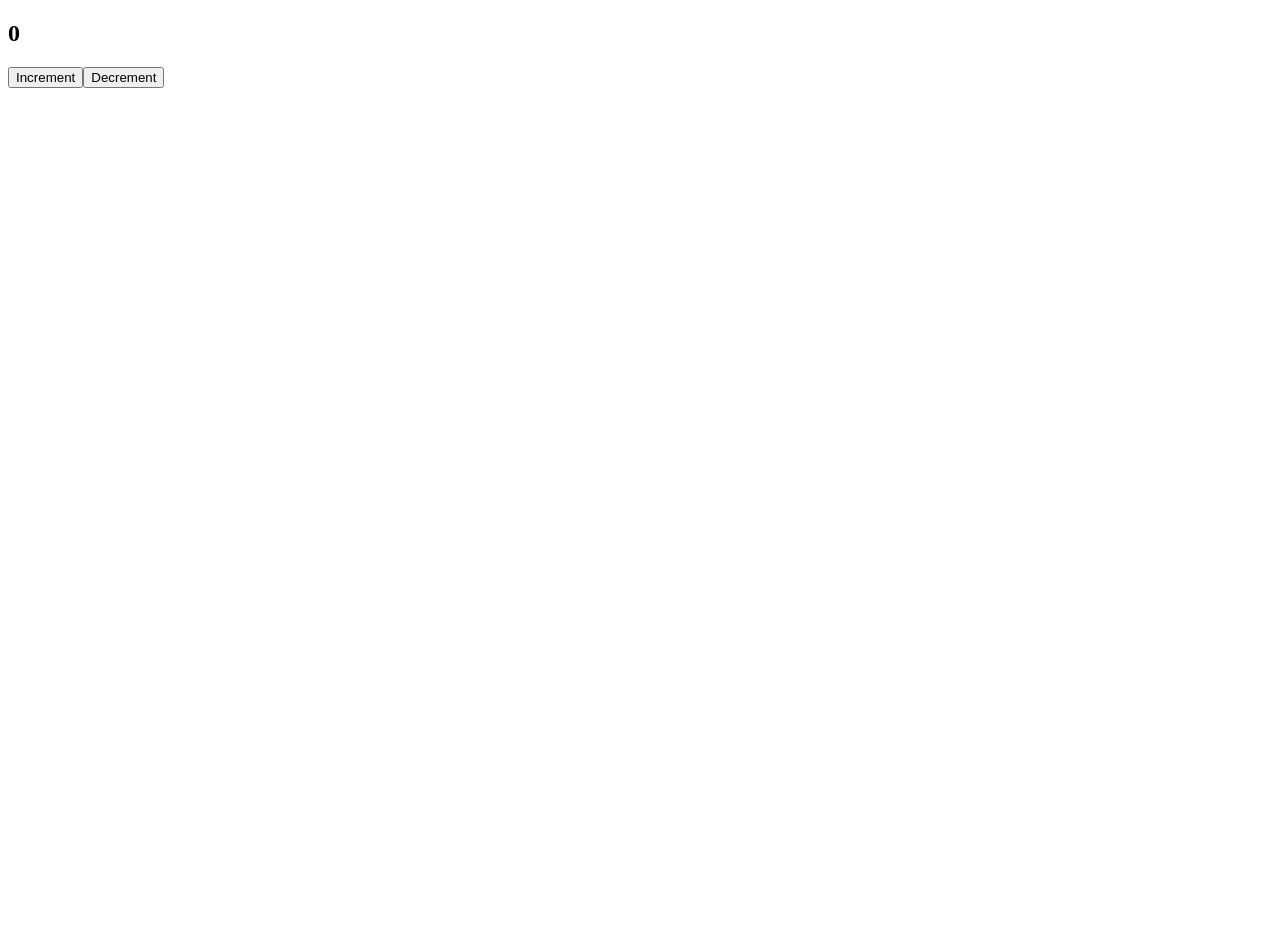
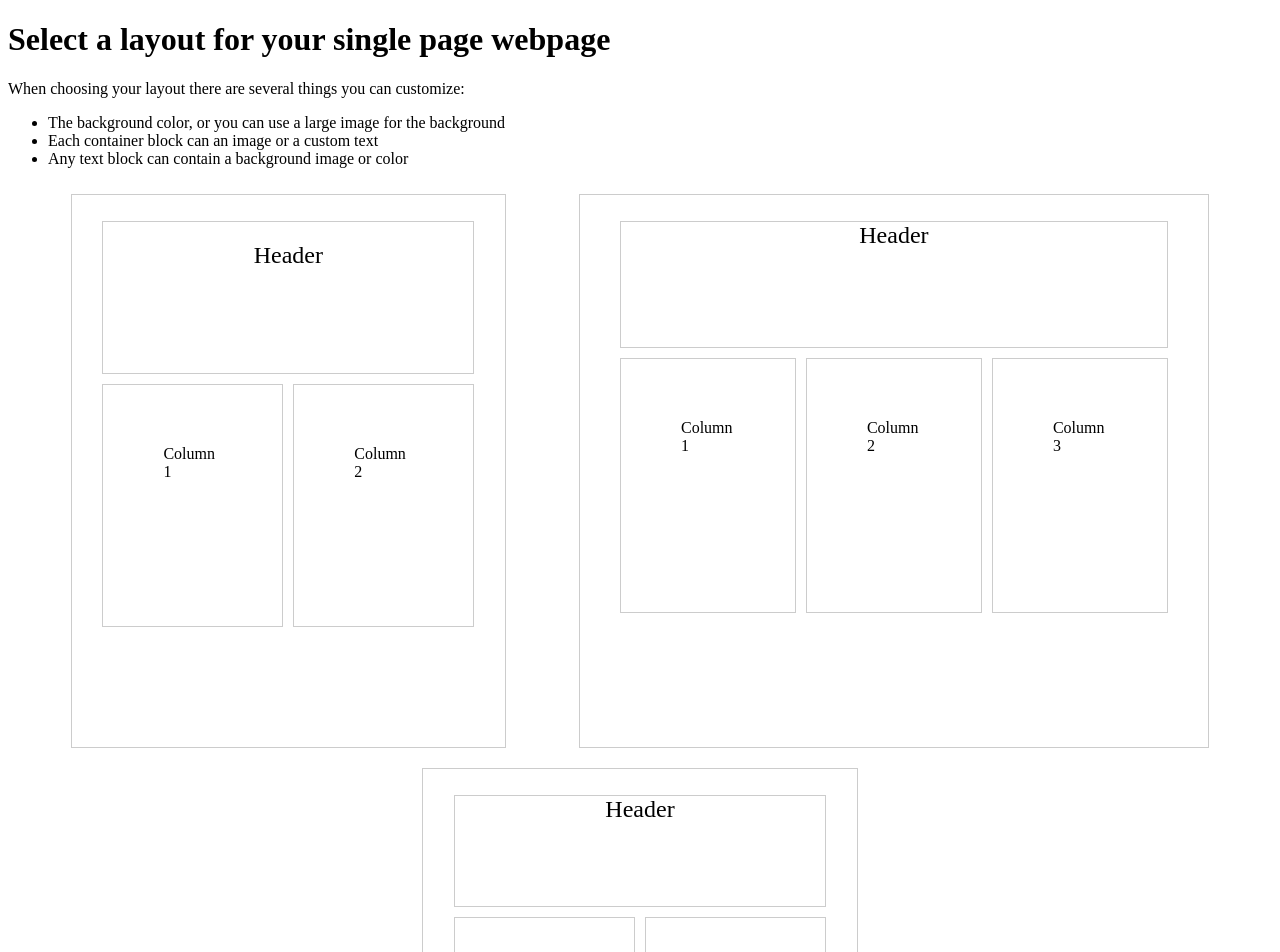
Before and after one commit to braddonako/react-MSPaper, a React (Create React App) app in the folder media-fly-proj/mediafly/: page / in a window 1280 px wide. Shown: the top 952 px of the page. Before the commit the page ends 800 px from the top, so only its background shows below. Built offline with nearby package versions, Linux system fonts and the light colour scheme.

Commit message:
Screen is adaptable

```diff
--- a/media-fly-proj/mediafly/src/App.tsx
+++ b/media-fly-proj/mediafly/src/App.tsx
@@ -1,11 +1,12 @@
 import React from 'react';
-import Counter from './components/Counter';
+import SelectLayout from './components/SelectLayout';
+
 
 function App() {
   return (
-    <div className="App">
-      <header className="App-header">
-        <Counter />
+    <div>
+      <header>
+        <SelectLayout />
       </header>
     </div>
   );
--- /dev/null
+++ b/media-fly-proj/mediafly/src/components/SelectLayout.tsx
@@ -0,0 +1,26 @@
+import LayoutOne from "./layouts/LayoutOne";
+import LayoutThree from "./layouts/LayoutThree";
+import LayoutTwo from "./layouts/LayoutTwo";
+import '../styles.css';
+
+
+
+const SelectLayout = () => {
+    return <div>
+        <h1>Select a layout for your single page webpage</h1>
+
+        <p>When choosing your layout there are several things you can customize:</p>
+        <ul>
+            <li>The background color, or you can use a large image for the background</li>
+            <li>Each container block can an image or a custom text</li>
+            <li>Any text block can contain a background image or color</li>
+        </ul>
+        <div className="selectLayoutDiv">
+            <LayoutOne />
+            <LayoutTwo />
+            <LayoutThree />
+        </div>
+    </div>
+};
+
+export default SelectLayout;
--- /dev/null
+++ b/media-fly-proj/mediafly/src/components/layouts/LayoutOne.tsx
@@ -0,0 +1,34 @@
+import SelectLayoutContainer from './selectLayoutContainer';
+import '../../styles.css';
+
+
+const LayoutOne = () => {
+    return <div>
+        <SelectLayoutContainer><Grid /></SelectLayoutContainer>
+    </div>
+};
+
+
+
+const Grid = () => (
+
+
+    <div className="SelectContainer">
+        {/* Header */}
+        <div style={{ gridRow: '1', gridColumn: '1 / span 2', border: '1px solid #ccc', textAlign: 'center', fontSize: '24px', padding: '20px' }}>
+            Header
+        </div>
+
+        {/* First Column */}
+        <div style={{ gridRow: '2', gridColumn: '1', border: '1px solid #ccc', padding: '60px' }}>
+            Column 1
+        </div>
+
+        {/* Second Column */}
+        <div style={{ gridRow: '2', gridColumn: '2', border: '1px solid #ccc', padding: '60px' }}>
+            Column 2
+        </div>
+    </div>
+);
+
+export default LayoutOne;
--- /dev/null
+++ b/media-fly-proj/mediafly/src/components/layouts/LayoutThree.tsx
@@ -0,0 +1,36 @@
+import SelectLayoutContainer from './selectLayoutContainer';
+import '../../styles.css';
+
+const LayoutThree = () => {
+    return <div>
+        <SelectLayoutContainer><Grid /></SelectLayoutContainer>
+    </div>
+};
+
+
+
+const Grid = () => (
+    <div className="SelectContainer">
+        {/* Header */}
+        <div style={{ gridRow: '1', gridColumn: '1 / span 2', border: '1px solid #ccc', textAlign: 'center', fontSize: '24px' }}>
+            Header
+        </div>
+
+        {/* First Column */}
+        <div style={{ gridRow: '2', gridColumn: '1', border: '1px solid #ccc', padding: '60px' }}>
+            Column 1
+        </div>
+
+        {/* Second Column */}
+        <div style={{ gridRow: '2', gridColumn: '2', border: '1px solid #ccc', padding: '60px' }}>
+            Column 2
+        </div>
+
+        {/* Footer */}
+        <div style={{ gridRow: '3', gridColumn: '1 / span 2', border: '1px solid #ccc', textAlign: 'center', fontSize: '18px', marginTop: '20px' }}>
+            Footer
+        </div>
+    </div>
+);
+
+export default LayoutThree;
--- /dev/null
+++ b/media-fly-proj/mediafly/src/components/layouts/LayoutTwo.tsx
@@ -0,0 +1,37 @@
+import SelectLayoutContainer from './selectLayoutContainer';
+import '../../styles.css';
+
+
+const LayoutTwo = () => {
+
+    return <div>
+        <SelectLayoutContainer><Grid /></SelectLayoutContainer>
+    </div>
+};
+
+
+const Grid = () => (
+    <div className="SelectContainer">
+        {/* Header */}
+        <div style={{ gridRow: '1', gridColumn: '1 / span 3', border: '1px solid #ccc', textAlign: 'center', fontSize: '24px' }}>
+            Header
+        </div>
+
+        {/* First Column */}
+        <div style={{ gridRow: '2', gridColumn: '1', border: '1px solid #ccc', padding: '60px' }}>
+            Column 1
+        </div>
+
+        {/* Second Column */}
+        <div style={{ gridRow: '2', gridColumn: '2', border: '1px solid #ccc', padding: '60px' }}>
+            Column 2
+        </div>
+
+        {/* Third Column (Additional Column) */}
+        <div style={{ gridRow: '2', gridColumn: '3', border: '1px solid #ccc', padding: '60px' }}>
+            Column 3
+        </div>
+    </div>
+);
+
+export default LayoutTwo;
--- /dev/null
+++ b/media-fly-proj/mediafly/src/components/layouts/selectLayoutContainer.tsx
@@ -0,0 +1,15 @@
+import React, { ReactNode } from 'react';
+
+// Define the type for the ContainerProps
+type ContainerProps = {
+    children: ReactNode;
+};
+
+// Container component with type annotation
+const SelectLayoutContainer: React.FC<ContainerProps> = ({ children }) => (
+    <div style={{ border: '1px solid #ccc', padding: '10px', margin: '10px' }}>
+        {children}
+    </div>
+);
+
+export default SelectLayoutContainer;
--- a/media-fly-proj/mediafly/src/index.tsx
+++ b/media-fly-proj/mediafly/src/index.tsx
@@ -6,6 +6,7 @@ import { store } from './state/store';
 
 import App from './App'
 
+
 const root = ReactDOM.createRoot(document.getElementById('root')!)
 root.render(
   <Provider store={store}>
--- /dev/null
+++ b/media-fly-proj/mediafly/src/styles.css
@@ -0,0 +1,23 @@
+.SelectContainer {
+    display: grid;
+    grid-template-rows: auto auto auto;
+    height: 500px;
+    width: 90%;
+    max-width: 1200px;
+    margin: 0 auto;
+    padding: 16px;
+    gap: 10px;
+}
+
+.selectLayoutDiv {
+    display: flex;
+    flex-wrap: wrap;
+    justify-content: space-evenly;
+}
+
+/* Adjust styles for smaller screens */
+@media (max-width: 768px) {
+    .selectLayoutDiv {
+        justify-content: center;
+    }
+}
```
